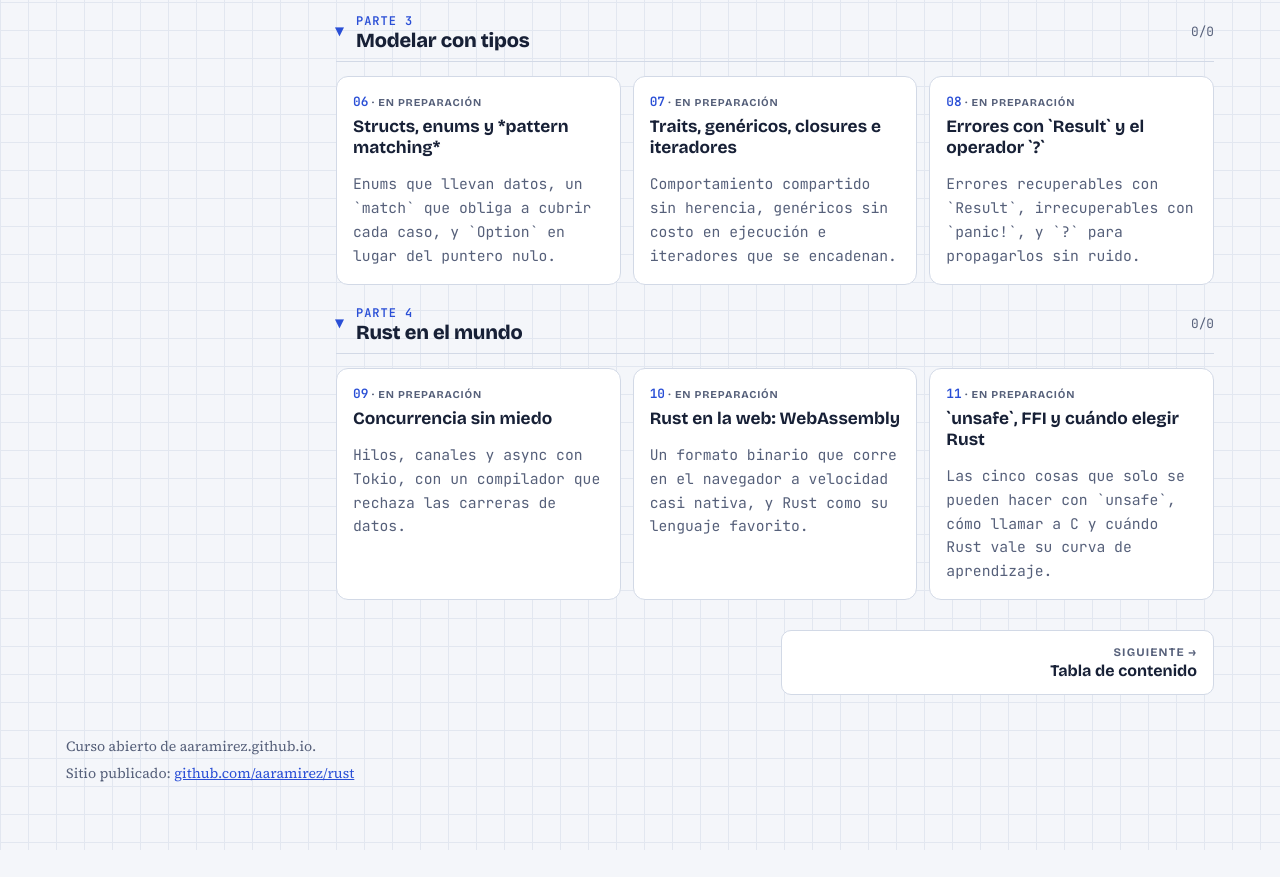
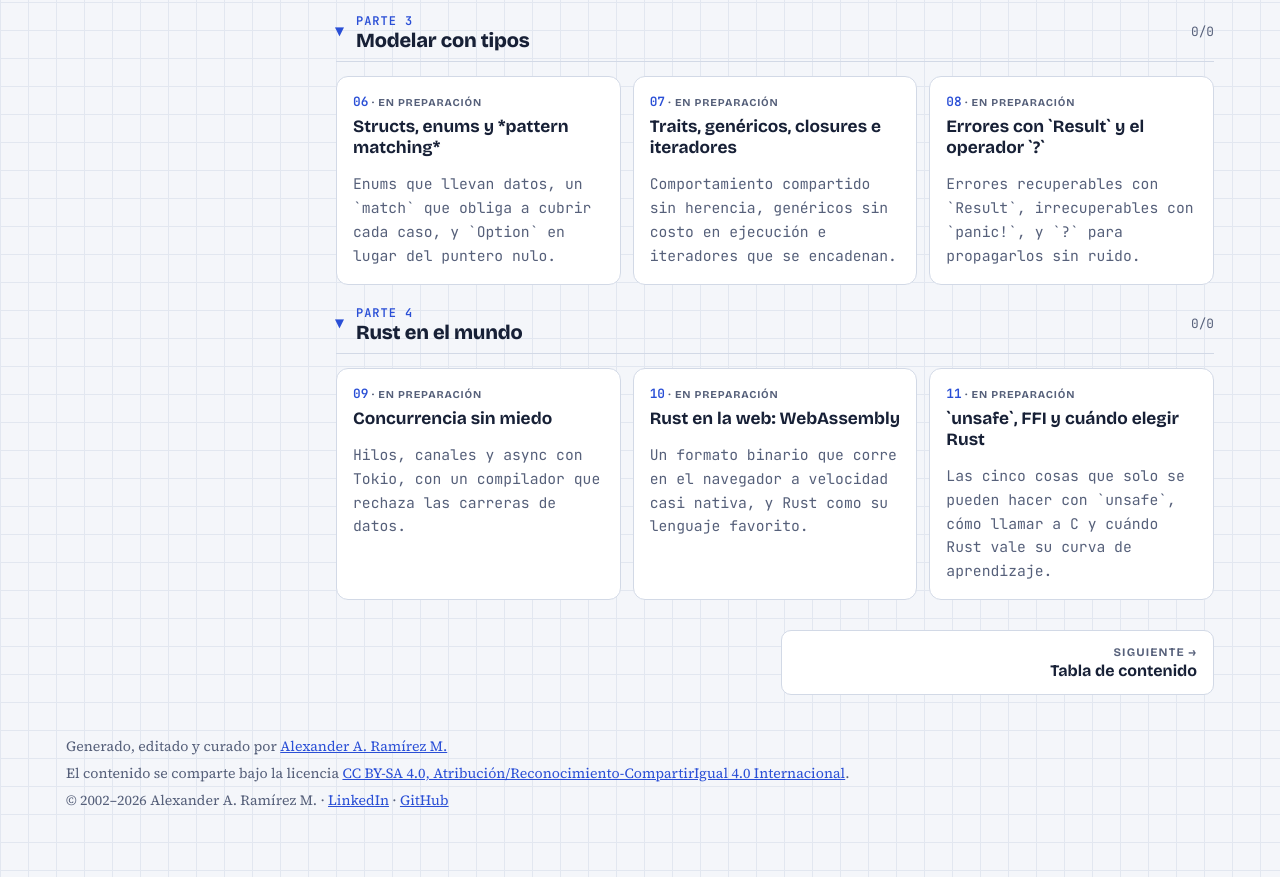
Before and after one commit to aaramirez/rust, a plain HTML site: page index.html in a window 1280 px wide. Shown: the part 1818-2695 px from the top of the page. Before the commit the page ends 2668 px from the top, so only its background shows below. Drawn offline with nearby package versions, Linux system fonts and the light colour scheme.

Commit message:
Pie común: autoría, licencia CC BY-SA 4.0 y año que se actualiza solo

```diff
--- a/index.html
+++ b/index.html
@@ -86,7 +86,7 @@ height="0" width="0" style="display:none;visibility:hidden"></iframe></noscript>
 <nav class="pager" id="pager" aria-label="Capítulo anterior y siguiente"></nav>
 </main>
 </div>
-<footer><span>Curso abierto de aaramirez.github.io.</span><span>Sitio publicado: <a href="https://github.com/aaramirez/rust" target="_blank" rel="noopener">github.com/aaramirez/rust</a></span></footer>
+<footer><span>Generado, editado y curado por <a href="https://www.linkedin.com/in/alexander-ramirez-morales/" target="_blank" rel="noopener">Alexander A. Ramírez M.</a></span><span>El contenido se comparte bajo la licencia <a href="https://creativecommons.org/licenses/by-sa/4.0/deed.es" target="_blank" rel="noopener">CC BY-SA 4.0, Atribución/Reconocimiento-CompartirIgual 4.0 Internacional</a>.</span><span>© 2002–<span data-anio>2026</span> Alexander A. Ramírez M. · <a href="https://www.linkedin.com/in/alexander-ramirez-morales/" target="_blank" rel="noopener">LinkedIn</a> · <a href="https://github.com/aaramirez" target="_blank" rel="noopener">GitHub</a></span><script>document.querySelectorAll('[data-anio]').forEach(function (e) { e.textContent = new Date().getFullYear(); });</script></footer>
 </div>
 <script src="assets/lab.js"></script>
 </body>
```
Also changed, not shown: temario.html (+1 -1 lines).
